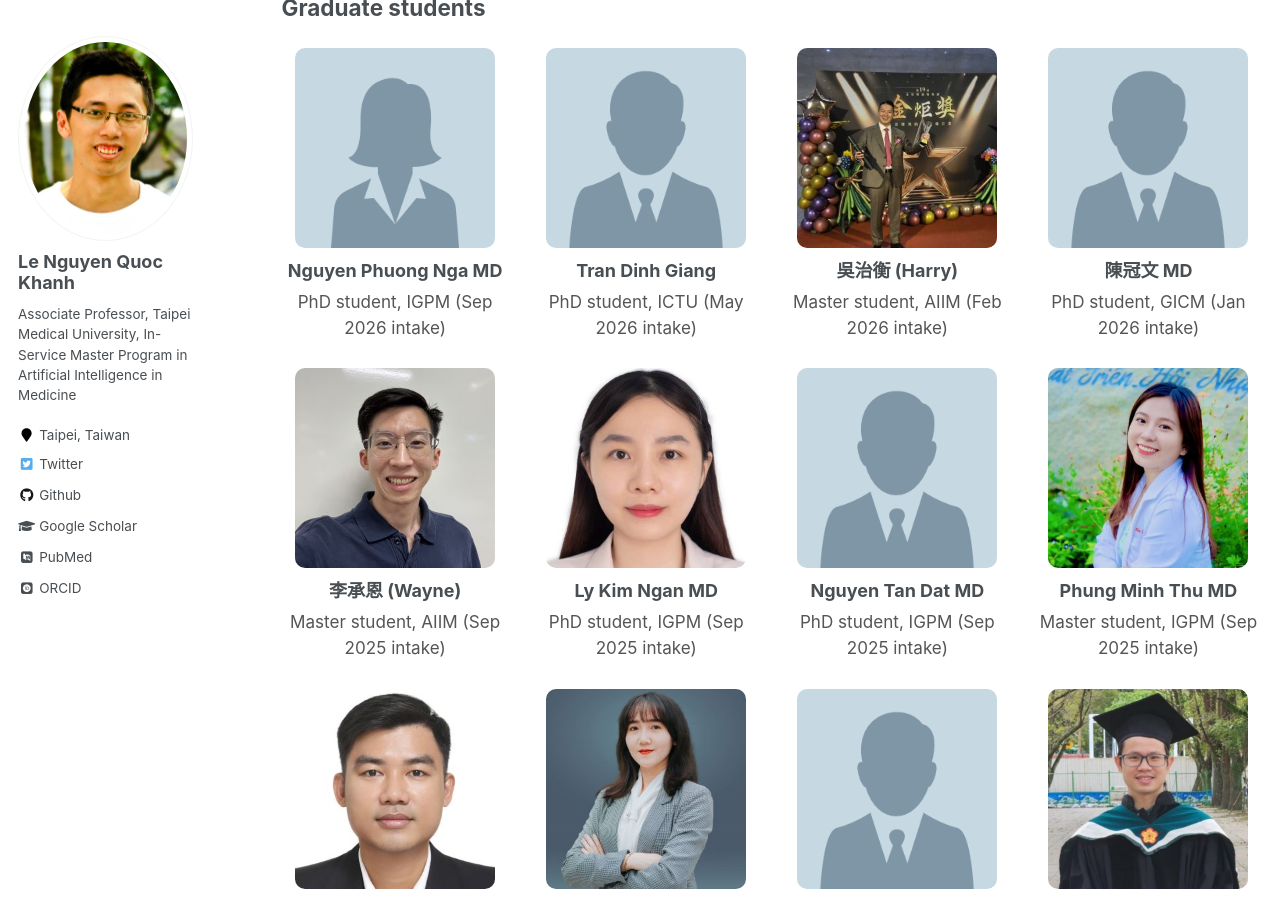
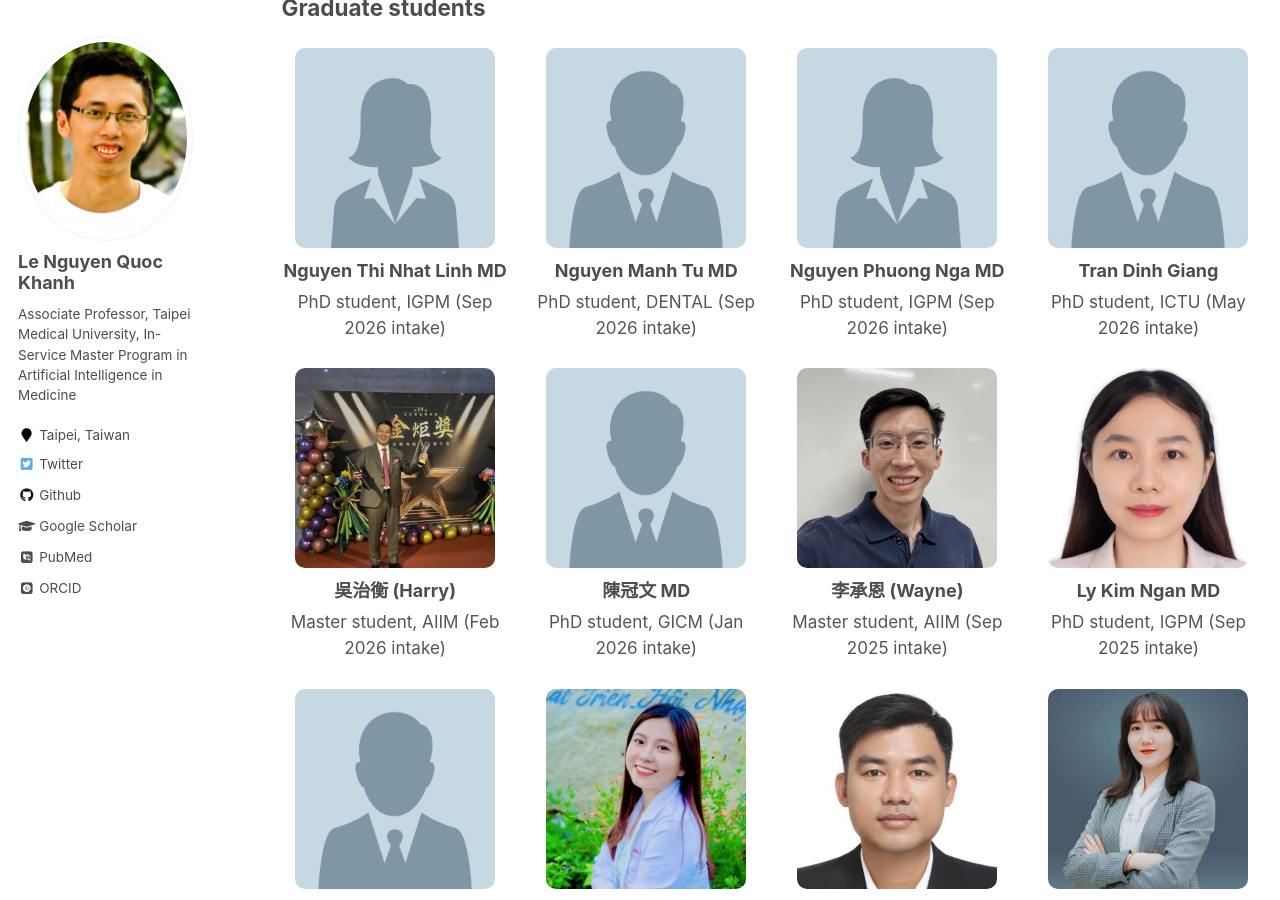
Before and after one commit to khanhlee/khanhlee.github.io, a Jekyll site: the page built from _pages/member.md, in a window 1280 px wide and 900 px high, scrolled down 456 px. Built offline with Jekyll 4.4.1, drawn with Linux system fonts in a browser that asks for light colours; some web fonts are replaced.

Commit message:
Update member.md

```diff
--- a/_pages/member.md
+++ b/_pages/member.md
@@ -88,6 +88,18 @@ TMU AIBioMed Lab develops clinically grounded AI systems by integrating medical
 ## Graduate students
 
 <div class="member-grid">
+
+  <div class="member-card">
+    <img src="/images/female.png" alt="Nguyen Thi Nhat Linh MD">
+    <div class="member-name">Nguyen Thi Nhat Linh MD</div>
+    <div class="member-role">PhD student, IGPM (Sep 2026 intake)</div>
+  </div>
+
+  <div class="member-card">
+    <img src="/images/male.png" alt="Nguyen Manh Tu MD">
+    <div class="member-name">Nguyen Manh Tu MD</div>
+    <div class="member-role">PhD student, DENTAL (Sep 2026 intake)</div>
+  </div>
 
   <div class="member-card">
     <img src="/images/female.png" alt="Nguyen Phuong Nga MD">
```
